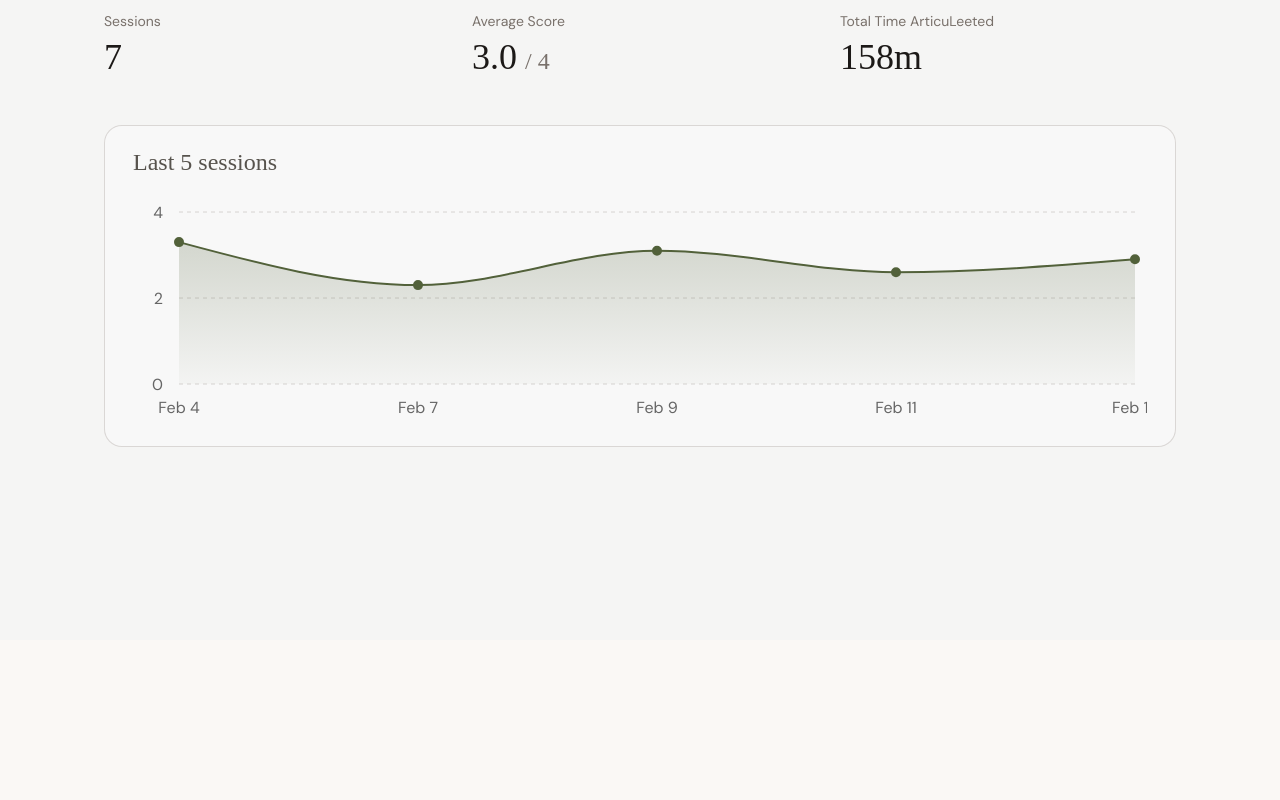
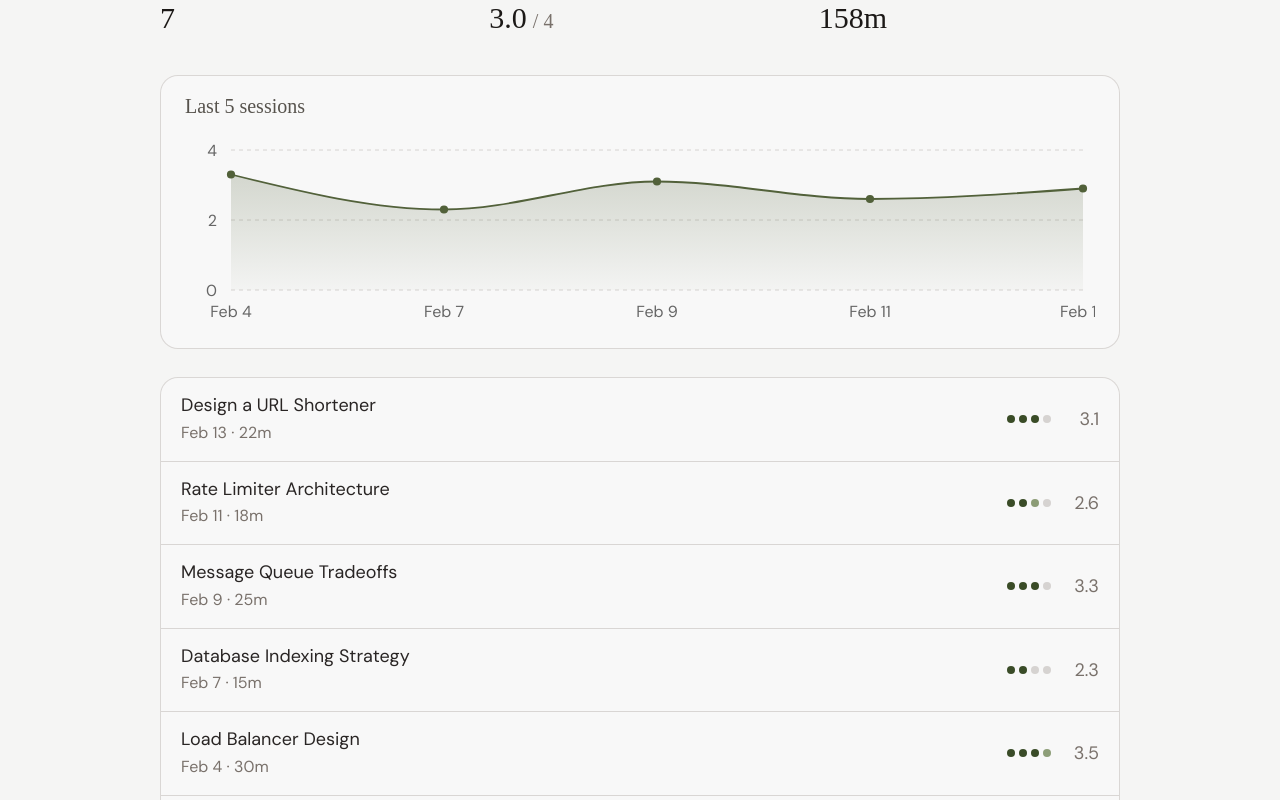
Before and after one commit to ScrappieG/Harmonic-lab, a React (Vite) app in the folder frontend/: page /dashboard in a window 1280 px wide. Shown: the part 160-960 px from the top of the page. Before the commit the page ends 800 px from the top, so only its background shows below. Built offline with nearby package versions, Linux system fonts and the light colour scheme; a web font is replaced by a local one.

Commit message:
added session rows and list

```diff
--- /dev/null
+++ b/frontend/src/components/dashboard/SessionList.tsx
@@ -0,0 +1,21 @@
+import { cn } from '@/lib/utils'
+
+import SessionRow, { type SessionListItem } from './SessionRow'
+
+export type SessionListProps = {
+  items: SessionListItem[]
+  className?: string
+}
+
+function SessionList({ items, className }: SessionListProps) {
+  return (
+    <section className={cn('overflow-hidden rounded-2xl border border-stone-300/90 bg-stone-50/70', className)}>
+      {items.map((item, index) => (
+        <SessionRow key={item.id} item={item} isLast={index === items.length - 1} />
+      ))}
+    </section>
+  )
+}
+
+export default SessionList
+export type { SessionListItem }
--- /dev/null
+++ b/frontend/src/components/dashboard/SessionRow.tsx
@@ -0,0 +1,91 @@
+import type { KeyboardEvent } from 'react'
+
+import { cn } from '@/lib/utils'
+
+export type SessionListItem = {
+  id: string
+  problemName: string
+  createdAt: string
+  totalTimeMinutes: number | null
+  scoreOverall: number | null
+  problemUrl?: string | null
+}
+
+export type SessionRowProps = {
+  item: SessionListItem
+  isLast?: boolean
+}
+
+const dateFormatter = new Intl.DateTimeFormat('en-US', {
+  month: 'short',
+  day: 'numeric',
+})
+
+function formatDateLabel(createdAt: string) {
+  const parsedDate = new Date(createdAt)
+  if (Number.isNaN(parsedDate.getTime())) return createdAt
+  return dateFormatter.format(parsedDate)
+}
+
+function formatTimeLabel(totalTimeMinutes: number | null) {
+  return typeof totalTimeMinutes === 'number' ? `${totalTimeMinutes}m` : '—'
+}
+
+function formatScoreLabel(scoreOverall: number | null) {
+  return typeof scoreOverall === 'number' ? scoreOverall.toFixed(1) : '—'
+}
+
+function getDotClass(scoreOverall: number | null, dotIndex: number) {
+  if (typeof scoreOverall !== 'number') return 'bg-stone-300'
+
+  const normalizedScore = Math.max(0, Math.min(4, scoreOverall))
+  const wholeDots = Math.floor(normalizedScore)
+  const fraction = normalizedScore - wholeDots
+
+  if (dotIndex < wholeDots) return 'bg-lime-950/85'
+  if (dotIndex === wholeDots && fraction >= 0.35) return 'bg-lime-900/55'
+  return 'bg-stone-300'
+}
+
+function SessionRow({ item, isLast = false }: SessionRowProps) {
+  const handleKeyDown = (event: KeyboardEvent<HTMLDivElement>) => {
+    if (event.key === 'Enter' || event.key === ' ') {
+      event.preventDefault()
+    }
+  }
+
+  return (
+    <div
+      role="button"
+      tabIndex={0}
+      onClick={() => {}}
+      onKeyDown={handleKeyDown}
+      className={cn(
+        'group flex w-full cursor-pointer items-center justify-between gap-3 px-4 py-4 text-left transition-colors hover:bg-stone-200/40 focus-visible:outline-none focus-visible:ring-2 focus-visible:ring-lime-900/40 sm:px-5 sm:py-4',
+        !isLast && 'border-b border-stone-300/90'
+      )}
+      aria-label={`Session ${item.problemName}`}
+    >
+      <div className="min-w-0">
+        <p className="truncate text-base leading-tight text-stone-800 sm:text-lg">{item.problemName}</p>
+        <p className="mt-1 text-sm text-stone-500 sm:text-base">
+          {formatDateLabel(item.createdAt)} <span aria-hidden>·</span> {formatTimeLabel(item.totalTimeMinutes)}
+        </p>
+      </div>
+
+      <div className="ml-3 flex shrink-0 items-center gap-3 sm:gap-4">
+        <div className="flex items-center gap-1">
+          {Array.from({ length: 4 }).map((_, dotIndex) => (
+            <span
+              key={`${item.id}-dot-${dotIndex}`}
+              className={cn('size-2 rounded-full', getDotClass(item.scoreOverall, dotIndex))}
+            />
+          ))}
+        </div>
+        <p className="w-8 text-right text-lg leading-none text-stone-500">{formatScoreLabel(item.scoreOverall)}</p>
+      </div>
+    </div>
+  )
+}
+
+export default SessionRow
--- a/frontend/src/pages/Dashboard.tsx
+++ b/frontend/src/pages/Dashboard.tsx
@@ -1,6 +1,7 @@
 import { Link } from 'react-router-dom'
 import { Area, AreaChart, CartesianGrid, XAxis, YAxis } from 'recharts'
 
+import SessionList, { type SessionListItem } from '@/components/dashboard/SessionList'
 import { ChartContainer, ChartTooltip, ChartTooltipContent, type ChartConfig } from '@/components/ui/chart'
 
 type DashboardStats = {
@@ -30,6 +31,65 @@ const sessionTrend: SessionTrendPoint[] = [
   { date: 'Feb 13', score: 2.9 },
 ]
 
+const sessionListItems: SessionListItem[] = [
+  {
+    id: 'session-01',
+    problemName: 'Design a URL Shortener',
+    createdAt: '2026-02-13T10:12:00.000Z',
+    totalTimeMinutes: 22,
+    scoreOverall: 3.1,
+    problemUrl: null,
+  },
+  {
+    id: 'session-02',
+    problemName: 'Rate Limiter Architecture',
+    createdAt: '2026-02-11T09:40:00.000Z',
+    totalTimeMinutes: 18,
+    scoreOverall: 2.6,
+    problemUrl: null,
+  },
+  {
+    id: 'session-03',
+    problemName: 'Message Queue Tradeoffs',
+    createdAt: '2026-02-09T15:05:00.000Z',
+    totalTimeMinutes: 25,
+    scoreOverall: 3.3,
+    problemUrl: null,
+  },
+  {
+    id: 'session-04',
+    problemName: 'Database Indexing Strategy',
+    createdAt: '2026-02-07T13:00:00.000Z',
+    totalTimeMinutes: 15,
+    scoreOverall: 2.3,
+    problemUrl: null,
+  },
+  {
+    id: 'session-05',
+    problemName: 'Load Balancer Design',
+    createdAt: '2026-02-04T11:10:00.000Z',
+    totalTimeMinutes: 30,
+    scoreOverall: 3.5,
+    problemUrl: null,
+  },
+  {
+    id: 'session-06',
+    problemName: 'Caching Layer Design',
+    createdAt: '2026-02-02T16:22:00.000Z',
+    totalTimeMinutes: 20,
+    scoreOverall: 2.8,
+    problemUrl: null,
+  },
+  {
+    id: 'session-07',
+    problemName: 'API Gateway Patterns',
+    createdAt: '2026-01-31T17:30:00.000Z',
+    totalTimeMinutes: 28,
+    scoreOverall: 3.2,
+    problemUrl: null,
+  },
+]
+
 const chartConfig = {
   score: {
     label: 'Score',
@@ -37,57 +97,59 @@ const chartConfig = {
   },
 } satisfies ChartConfig
 
+const dashboardShellClass = 'mx-auto w-full max-w-5xl px-6 lg:px-8'
+
 function Dashboard() {
   return (
     <div className="min-h-screen bg-stone-100">
       <header className="border-b border-stone-200/90 bg-stone-100/95 backdrop-blur-sm">
-        <nav className="layout-shell flex items-center py-3">
-          <Link to="/" className="text-xl leading-none tracking-tight text-stone-900">
+        <nav className={`${dashboardShellClass} flex items-center py-2.5`}>
+          <Link to="/" className="text-lg leading-none tracking-tight text-stone-900">
             <span className="brand-serif">articu</span>
             <span className="brand-mono">Leet</span>
           </Link>
 
           <button
             type="button"
-            className="ml-auto rounded-md border border-stone-300 bg-stone-50 px-4 py-2 text-sm font-medium text-stone-700 transition-colors hover:bg-stone-200"
+            className="ml-auto rounded-md border border-stone-300 bg-stone-50 px-3.5 py-1.5 text-xs font-medium text-stone-700 transition-colors hover:bg-stone-200"
           >
             Account
           </button>
         </nav>
       </header>
 
-      <main className="layout-shell py-8 md:py-10">
+      <main className={`${dashboardShellClass} py-7 md:py-9`}>
         <section className="w-full">
-          <h1 className="brand-serif text-2xl leading-none tracking-tight text-stone-900 sm:text-3xl md:text-4xl">
+          <h1 className="brand-serif text-xl leading-none tracking-tight text-stone-900 sm:text-2xl md:text-3xl">
             Your Sessions
           </h1>
 
-          <div className="mt-8 grid grid-cols-2 gap-6 md:grid-cols-3 md:gap-8">
+          <div className="mt-6 grid grid-cols-2 gap-5 md:grid-cols-3 md:gap-7">
             <div>
-              <p className="text-sm text-stone-500">Sessions</p>
-              <p className="brand-serif mt-2 text-3xl leading-none font-normal text-stone-900 md:text-4xl">
+              <p className="text-xs text-stone-500">Sessions</p>
+              <p className="brand-serif mt-1.5 text-2xl leading-none font-normal text-stone-900 md:text-3xl">
                 {stats.sessions}
               </p>
             </div>
             <div>
-              <p className="text-sm text-stone-500">Average Score</p>
-              <p className="brand-serif mt-2 text-3xl leading-none font-normal text-stone-900 md:text-4xl">
+              <p className="text-xs text-stone-500">Average Score</p>
+              <p className="brand-serif mt-1.5 text-2xl leading-none font-normal text-stone-900 md:text-3xl">
                 <span>{stats.avgScore.toFixed(1)}</span>
-                <span className="ml-2 text-xl text-stone-500 md:text-2xl">/ {stats.maxScore}</span>
+                <span className="ml-1.5 text-lg text-stone-500 md:text-xl">/ {stats.maxScore}</span>
               </p>
             </div>
             <div className="col-span-2 md:col-span-1">
-              <p className="text-sm text-stone-500">Total Time ArticuLeeted</p>
-              <p className="brand-serif mt-2 text-3xl leading-none font-normal text-stone-900 md:text-4xl">
+              <p className="text-xs text-stone-500">Total Time ArticuLeeted</p>
+              <p className="brand-serif mt-1.5 text-2xl leading-none font-normal text-stone-900 md:text-3xl">
                 {stats.totalMinutes}m
               </p>
             </div>
           </div>
 
-          <article className="mt-10 rounded-2xl border border-stone-300/90 bg-stone-50/70 px-4 pb-4 pt-6 sm:px-6 sm:pb-5 md:mt-12 md:px-7 md:pb-7">
-            <p className="brand-serif text-xl leading-none text-stone-600 md:text-2xl">Last 5 sessions</p>
+          <article className="mt-8 rounded-2xl border border-stone-300/90 bg-stone-50/70 px-4 pb-4 pt-5 sm:px-5 sm:pb-5 md:mt-10 md:px-6 md:pb-6">
+            <p className="brand-serif text-lg leading-none text-stone-600 md:text-xl">Last 5 sessions</p>
 
-            <div className="mt-5 h-52 w-full md:h-56">
+            <div className="mt-4 h-44 w-full md:h-48">
               <ChartContainer config={chartConfig} className="h-full w-full">
                 <AreaChart
                   accessibilityLayer
@@ -105,17 +167,17 @@ function Dashboard() {
                     dataKey="date"
                     axisLine={false}
                     tickLine={false}
-                    tickMargin={12}
+                    tickMargin={10}
                     interval={0}
-                    className="text-sm text-stone-500"
+                    className="text-xs text-stone-500"
                   />
                   <YAxis
                     domain={[0, 4]}
                     ticks={[0, 2, 4]}
                     axisLine={false}
                     tickLine={false}
-                    tickMargin={10}
-                    className="text-sm text-stone-500"
+                    tickMargin={8}
+                    className="text-xs text-stone-500"
                   />
                   <ChartTooltip
                     cursor={false}
@@ -127,14 +189,16 @@ function Dashboard() {
                     fill="url(#scoreFill)"
                     fillOpacity={1}
                     stroke="var(--color-score)"
-                    strokeWidth={2}
-                    dot={{ r: 4, fill: 'var(--color-score)', stroke: 'var(--color-score)' }}
-                    activeDot={{ r: 5, fill: 'var(--color-score)' }}
+                    strokeWidth={1.8}
+                    dot={{ r: 3.2, fill: 'var(--color-score)', stroke: 'var(--color-score)' }}
+                    activeDot={{ r: 4, fill: 'var(--color-score)' }}
                   />
                 </AreaChart>
               </ChartContainer>
             </div>
           </article>
+
+          <SessionList items={sessionListItems} className="mt-6 md:mt-7" />
         </section>
       </main>
     </div>
```
